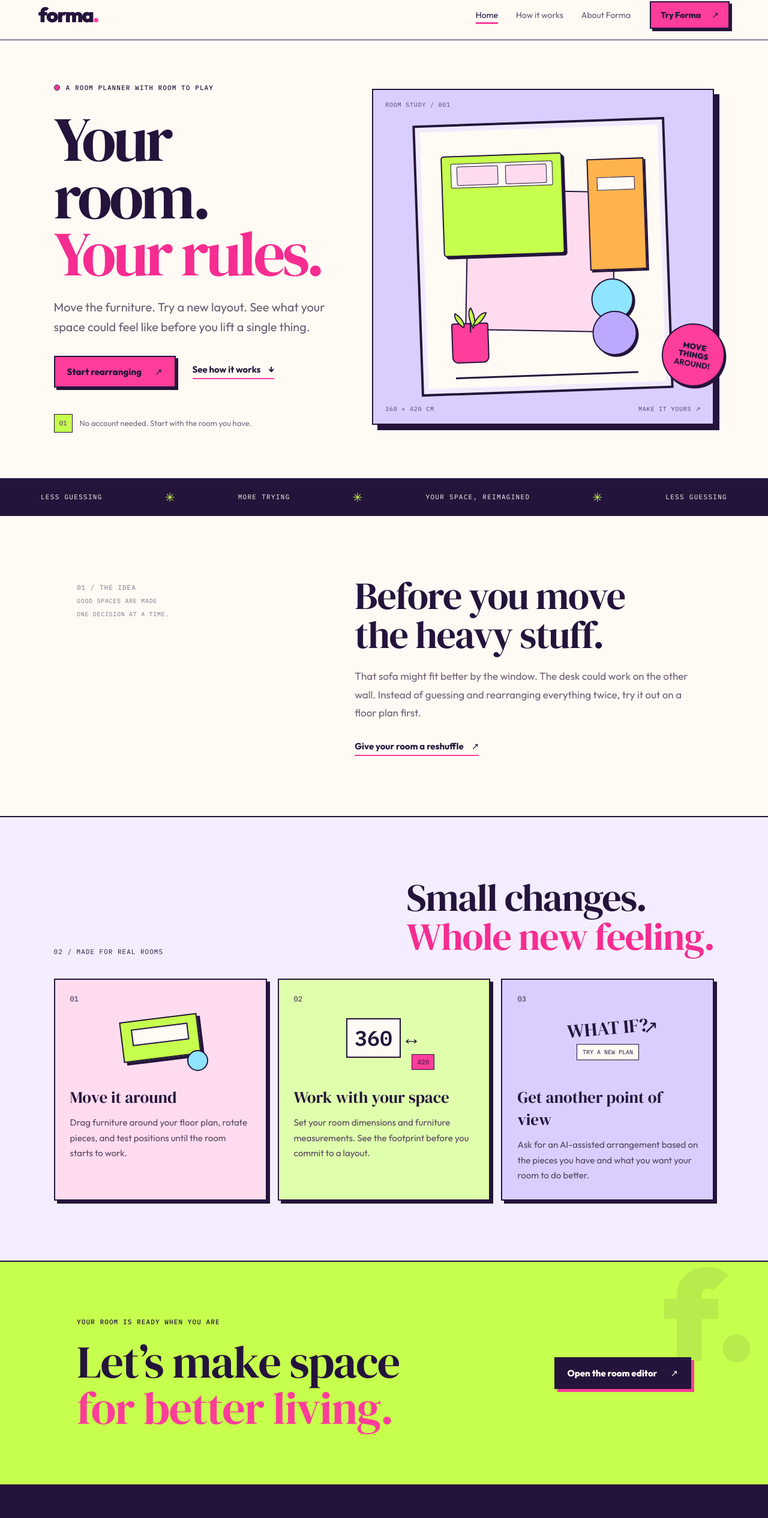
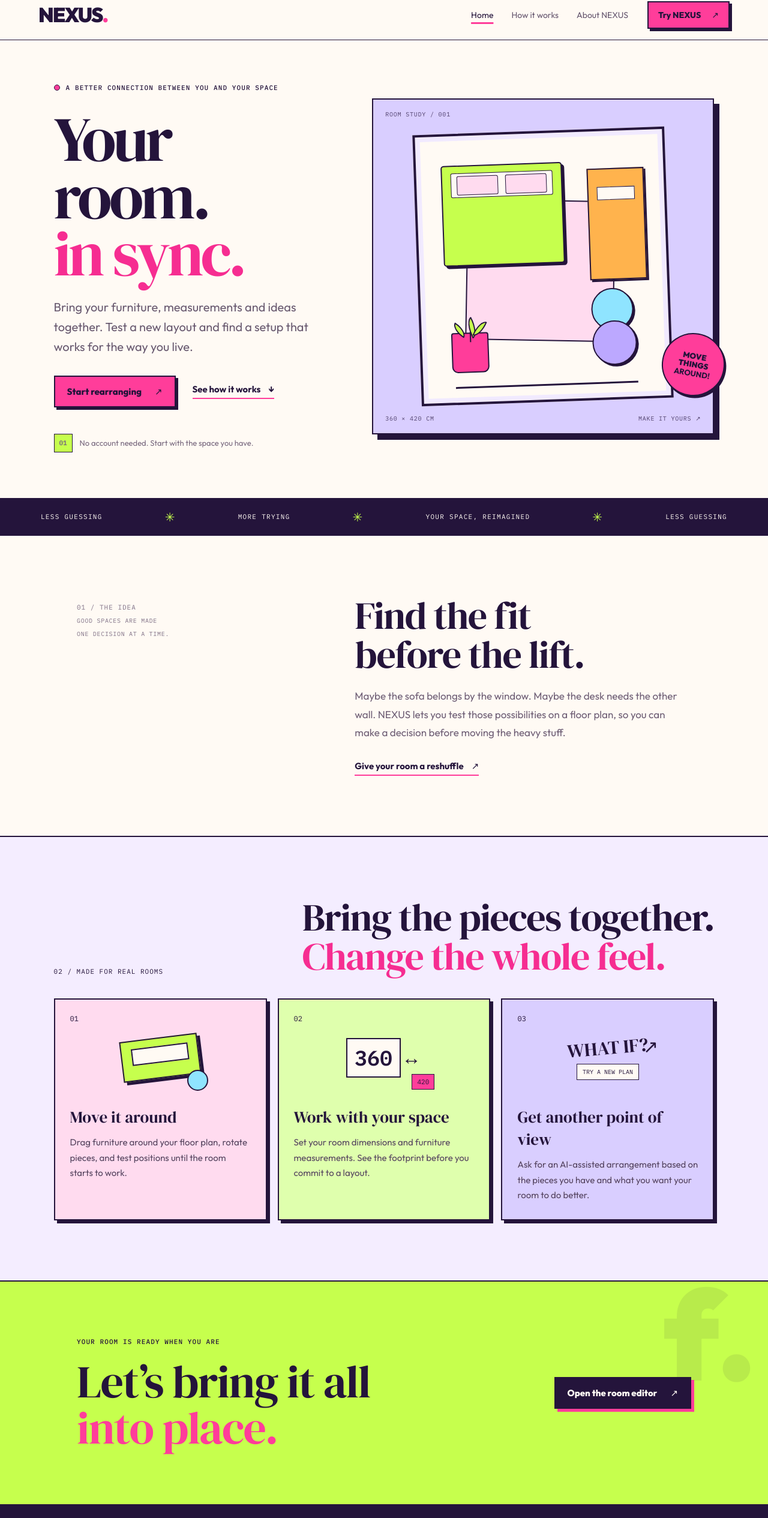
Before and after one commit to Wuraola-Adebisi/Forma, a React (Vite) app: page / in a window 1280 px wide. Shown: the part 17-2547 px from the top of the page at 60% size. Built offline with nearby package versions, Linux system fonts and the light colour scheme.

Commit message:
Rename product to NEXUS and align public site copy

```diff
--- a/src/Site.tsx
+++ b/src/Site.tsx
@@ -3,29 +3,29 @@ import Workspace from './App'
 const pages = [
   { href: '/', label: 'Home' },
   { href: '/how-it-works', label: 'How it works' },
-  { href: '/about', label: 'About Forma' },
+  { href: '/about', label: 'About NEXUS' },
 ]
 
 function SiteFooter() {
   return <footer className="site-footer">
     <div className="site-footer-main">
-      <a className="site-brand" href="/" aria-label="Forma home">forma<span>.</span></a>
+      <a className="site-brand" href="/" aria-label="NEXUS home">NEXUS<span>.</span></a>
       <p>A little more room to live<br />the way you want.</p>
       <a className="footer-cta" href="/workspace">Open the room editor <span>↗</span></a>
     </div>
     <div className="site-footer-bottom">
-      <span>© {new Date().getFullYear()} Forma</span>
+      <span>© {new Date().getFullYear()} NEXUS</span>
       <div><a href="/how-it-works">How it works</a><a href="/about">About</a><a href="/privacy">Privacy</a><a href="https://github.com/Wuraola-Adebisi/Forma" target="_blank" rel="noreferrer">GitHub ↗</a></div>
-      <span>Make space for what matters.</span>
+      <span>Bring your room together.</span>
     </div>
   </footer>
 }
 
 function SiteHeader({ active }: { active: string }) {
   return <header className="site-header">
-    <a className="site-brand" href="/" aria-label="Forma home">forma<span>.</span></a>
+    <a className="site-brand" href="/" aria-label="NEXUS home">NEXUS<span>.</span></a>
     <nav aria-label="Main navigation">{pages.map(p => <a key={p.href} className={active === p.href ? 'current' : ''} href={p.href}>{p.label}</a>)}</nav>
-    <a className="site-header-cta" href="/workspace">Try Forma <span>↗</span></a>
+    <a className="site-header-cta" href="/workspace">Try NEXUS <span>↗</span></a>
   </header>
 }
 
@@ -33,11 +33,11 @@ function Home() {
   return <>
     <section className="home-hero">
       <div className="hero-copy">
-        <span className="site-kicker"><i /> A ROOM PLANNER WITH ROOM TO PLAY</span>
-        <h1>Your room.<br /><em>Your rules.</em></h1>
-        <p>Move the furniture. Try a new layout. See what your space could feel like before you lift a single thing.</p>
+        <span className="site-kicker"><i /> A BETTER CONNECTION BETWEEN YOU AND YOUR SPACE</span>
+        <h1>Your room.<br /><em>in sync.</em></h1>
+        <p>Bring your furniture, measurements and ideas together. Test a new layout and find a setup that works for the way you live.</p>
         <div className="hero-actions"><a className="site-button" href="/workspace">Start rearranging <span>↗</span></a><a className="text-link" href="/how-it-works">See how it works <span>↓</span></a></div>
-        <div className="hero-note"><span className="note-mark">01</span><span>No account needed. Start with the room you have.</span></div>
+        <div className="hero-note"><span className="note-mark">01</span><span>No account needed. Start with the space you have.</span></div>
       </div>
       <div className="hero-art" aria-label="Illustrated room layout preview">
         <div className="art-label art-label-top">ROOM STUDY / 001</div>
@@ -53,25 +53,25 @@ function Home() {
     <section className="home-marquee"><span>LESS GUESSING</span><i>✳</i><span>MORE TRYING</span><i>✳</i><span>YOUR SPACE, REIMAGINED</span><i>✳</i><span>LESS GUESSING</span></section>
     <section className="home-intro site-section">
       <div className="section-aside"><span>01 / THE IDEA</span><span>GOOD SPACES ARE MADE</span><span>ONE DECISION AT A TIME.</span></div>
-      <div><h2>Before you move<br />the heavy stuff.</h2><p>That sofa might fit better by the window. The desk could work on the other wall. Instead of guessing and rearranging everything twice, try it out on a floor plan first.</p><a className="underlined-link" href="/workspace">Give your room a reshuffle <span>↗</span></a></div>
+      <div><h2>Find the fit<br />before the lift.</h2><p>Maybe the sofa belongs by the window. Maybe the desk needs the other wall. NEXUS lets you test those possibilities on a floor plan, so you can make a decision before moving the heavy stuff.</p><a className="underlined-link" href="/workspace">Give your room a reshuffle <span>↗</span></a></div>
     </section>
     <section className="feature-section">
-      <div className="feature-heading"><span>02 / MADE FOR REAL ROOMS</span><h2>Small changes.<br /><em>Whole new feeling.</em></h2></div>
+      <div className="feature-heading"><span>02 / MADE FOR REAL ROOMS</span><h2>Bring the pieces together.<br /><em>Change the whole feel.</em></h2></div>
       <div className="feature-grid">
         <article className="feature-card feature-pink"><span className="feature-number">01</span><div className="feature-illustration furniture-illustration"><i></i><b></b><span></span></div><h3>Move it around</h3><p>Drag furniture around your floor plan, rotate pieces, and test positions until the room starts to work.</p></article>
         <article className="feature-card feature-lime"><span className="feature-number">02</span><div className="feature-illustration measure-illustration"><i>360</i><b>↔</b><span>420</span></div><h3>Work with your space</h3><p>Set your room dimensions and furniture measurements. See the footprint before you commit to a layout.</p></article>
         <article className="feature-card feature-lilac"><span className="feature-number">03</span><div className="feature-illustration idea-illustration"><i>WHAT IF?</i><b>↗</b><span>TRY A NEW PLAN</span></div><h3>Get another point of view</h3><p>Ask for an AI-assisted arrangement based on the pieces you have and what you want your room to do better.</p></article>
       </div>
     </section>
-    <section className="home-bottom-cta"><div><span className="site-kicker">YOUR ROOM IS READY WHEN YOU ARE</span><h2>Let’s make space<br /><em>for better living.</em></h2></div><a className="site-button dark-button" href="/workspace">Open the room editor <span>↗</span></a><span className="cta-doodle">f.</span></section>
+    <section className="home-bottom-cta"><div><span className="site-kicker">YOUR ROOM IS READY WHEN YOU ARE</span><h2>Let’s bring it all<br /><em>into place.</em></h2></div><a className="site-button dark-button" href="/workspace">Open the room editor <span>↗</span></a><span className="cta-doodle">f.</span></section>
   </>
 }
 
 function HowItWorks() {
   return <main className="info-page">
-    <section className="info-hero"><span className="site-kicker"><i /> HOW IT WORKS</span><h1>From “what if?”<br /><em>to a real plan.</em></h1><p>Forma helps you explore your room in a few simple steps. No interior-design degree required.</p><a className="site-button" href="/workspace">Try it for yourself <span>↗</span></a></section>
+    <section className="info-hero"><span className="site-kicker"><i /> HOW IT WORKS</span><h1>From “what if?”<br /><em>to a real plan.</em></h1><p>NEXUS helps you connect room dimensions, furniture and fresh layout ideas in a few simple steps. No interior-design degree required.</p><a className="site-button" href="/workspace">Try it for yourself <span>↗</span></a></section>
     <section className="steps-list">
-      <article><span>01</span><div><h2>Set up your room</h2><p>Give your room a name and enter its width and length. Forma starts with a sample bedroom you can adjust or clear out.</p></div><b>↘</b></article>
+      <article><span>01</span><div><h2>Set up your room</h2><p>Give your room a name and enter its width and length. NEXUS starts with a sample bedroom you can adjust or clear out.</p></div><b>↘</b></article>
       <article><span>02</span><div><h2>Add what you own</h2><p>Choose furniture from the catalog, then edit positions and rotate pieces. The plan uses centimetres and flags furniture that overlaps or sits outside the room.</p></div><b>↘</b></article>
       <article><span>03</span><div><h2>Try a different arrangement</h2><p>Move pieces yourself or describe your goal to request an AI-assisted layout. Review the suggestion before applying it to your plan.</p></div><b>↘</b></article>
       <article><span>04</span><div><h2>Save it or take it with you</h2><p>Save your current plan in this browser or export a JSON copy. Your saved browser data does not automatically sync to other devices.</p></div><b>↗</b></article>
@@ -82,18 +82,18 @@ function HowItWorks() {
 
 function About() {
   return <main className="info-page">
-    <section className="info-hero about-hero"><span className="site-kicker"><i /> A NOTE ABOUT FORMA</span><h1>Good design starts<br /><em>with what you have.</em></h1><p>Forma is a hands-on room planning tool for people who want to make their space work a little harder without starting from scratch.</p></section>
-    <section className="about-columns"><div><span>THE BELIEF</span><h2>Your home doesn't need a makeover to feel different.</h2></div><div><p>Sometimes the answer is a better furniture arrangement, a clearer walkway, or finally finding a place for the desk. But it's hard to picture a new layout while you're standing in the middle of the old one.</p><p>Forma gives you a simple floor plan to experiment with before you start lifting, shifting, or buying anything. Bring the furniture you already own, test the possibilities, and decide what works for your life.</p><p>It's an evolving MVP. The focus is on practical room planning first: clear measurements, direct manipulation, and suggestions that help you consider another option.</p><a className="underlined-link" href="/workspace">Explore your room <span>↗</span></a></div></section>
+    <section className="info-hero about-hero"><span className="site-kicker"><i /> A NOTE ABOUT NEXUS</span><h1>Good design starts<br /><em>with what you have.</em></h1><p>NEXUS is a hands-on room planning tool that brings your room dimensions, furniture and layout ideas into one place, so you can work with what you already have.</p></section>
+    <section className="about-columns"><div><span>THE BELIEF</span><h2>Your home doesn't need a makeover to feel different.</h2></div><div><p>Sometimes the answer is a better furniture arrangement, a clearer walkway, or finally finding a place for the desk. But it's hard to picture a new layout while you're standing in the middle of the old one.</p><p>NEXUS gives you a simple floor plan to experiment with before you start lifting, shifting, or buying anything. Bring the furniture you already own, test the possibilities, and decide what works for your life.</p><p>It's an evolving MVP. The focus is on practical room planning first: clear measurements, direct manipulation, and suggestions that help you consider another option.</p><a className="underlined-link" href="/workspace">Explore your room <span>↗</span></a></div></section>
   </main>
 }
 
 function Privacy() {
   return <main className="info-page privacy-page">
-    <section className="info-hero"><span className="site-kicker"><i /> THE IMPORTANT DETAILS</span><h1>Your space is yours.<br /><em>So is your plan.</em></h1><p>A plain-language overview of how Forma handles your room plan.</p></section>
+    <section className="info-hero"><span className="site-kicker"><i /> THE IMPORTANT DETAILS</span><h1>Your space is yours.<br /><em>So is your plan.</em></h1><p>A plain-language overview of how NEXUS handles your room plan.</p></section>
     <section className="privacy-content">
-      <article><h2>Room plans and browser storage</h2><p>Forma can save your room dimensions and furniture arrangement in local storage in the browser you are using. This is stored on that device and browser profile; it is not an account-based cloud sync service. Clearing browser data or losing access to the device may remove the saved plan.</p></article>
-      <article><h2>AI-assisted suggestions</h2><p>When you request an AI layout, Forma sends the room dimensions, furniture measurements and positions, and the goal you wrote to the layout API so it can generate a suggestion. Do not include sensitive personal information in the prompt. The request is processed by the configured AI provider.</p></article>
-      <article><h2>Exporting your plan</h2><p>If you export your layout, Forma downloads a JSON file to your device. You choose where to keep or share that file.</p></article>
+      <article><h2>Room plans and browser storage</h2><p>NEXUS can save your room dimensions and furniture arrangement in local storage in the browser you are using. This is stored on that device and browser profile; it is not an account-based cloud sync service. Clearing browser data or losing access to the device may remove the saved plan.</p></article>
+      <article><h2>AI-assisted suggestions</h2><p>When you request an AI layout, NEXUS sends the room dimensions, furniture measurements and positions, and the goal you wrote to the layout API so it can generate a suggestion. Do not include sensitive personal information in the prompt. The request is processed by the configured AI provider.</p></article>
+      <article><h2>Exporting your plan</h2><p>If you export your layout, NEXUS downloads a JSON file to your device. You choose where to keep or share that file.</p></article>
       <article><h2>Accounts and tracking</h2><p>The current MVP does not require an account to use the room editor. This page does not make claims about hosting-provider logs or infrastructure-level processing, which may be governed by those providers' own policies.</p></article>
       <p className="privacy-updated">This page describes the current MVP behaviour and should be reviewed as the product changes.</p>
     </section>
```
